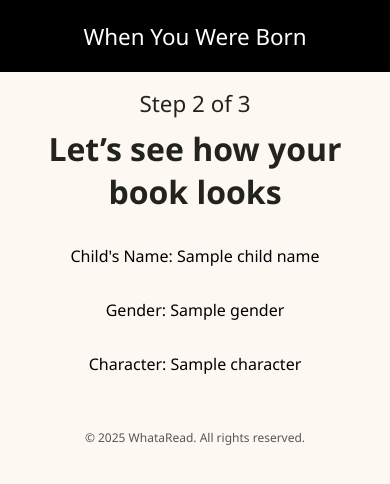
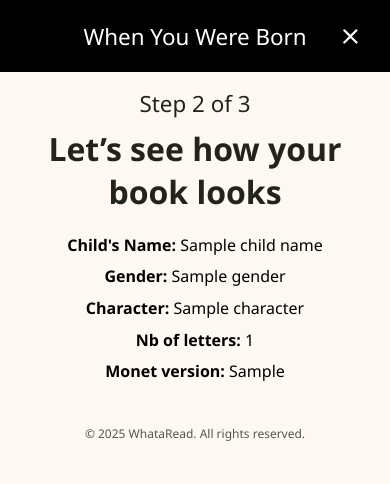
Before and after one commit to Yam971/_interactive-book-app, a Flask app: template templates/preview.html in a window 390 px wide. Shown: the top 484 px of the page. Run offline with Flask 3, Linux system fonts and the light colour scheme; the template is opened without the code that fills it: most values are stand-ins (such as "Sample title", 1, 10 or a date in 2020).

Commit message:
🖼️ Update Preview Page with Requested Fields
### Changes:
- Added the requested fields to the preview page. ✅
- Reduced spacing between lines for a cleaner look. ✂️
- Displayed the selected Monet version along with the total number of letters. 🔢

### Next Steps:
- Ensure proper alignment of new fields.
- Test responsiveness across different screen sizes.

Great improvements for a better user experience! 🚀

```diff
--- a/app.py
+++ b/app.py
@@ -1,6 +1,7 @@
+from flask import Flask, render_template, request, send_from_directory
 import os
 import json
-from flask import Flask, render_template, request, send_from_directory
+import importlib
 
 app = Flask(__name__)
 
@@ -11,42 +12,43 @@
 
 use_new_monet = config["use_new_monet"]
 
-# 2) Depending on config, dynamically import the chosen Monet module
-import importlib
-
+# 2) Dynamically import the chosen Monet module
 if use_new_monet:
-    monet_module_path = config["monet_v0_8_module"]  # e.g. "monet_V0_8.Monet_V0_8"
+    monet_module_path = config["monet_v0_8_module"]
+    monet_version_string = "Monet_V0_8"
 else:
-    monet_module_path = config["monet_v0_7_module"]  # e.g. "monet.Monet_V0_7"
+    monet_module_path = config["monet_v0_7_module"]
+    monet_version_string = "Monet_V0_7"
 
 monet_module = importlib.import_module(monet_module_path)
-
-# We assume the chosen module has a function called generate_background_image
 generate_background_image = monet_module.generate_background_image
 
-
-# The folder where newly generated images are stored (point to old or new output)
+# Set the generated-preview folder based on old/new
 if use_new_monet:
     GENERATED_PREVIEW_FOLDER = config["paths"]["new_output"]
 else:
     GENERATED_PREVIEW_FOLDER = config["paths"]["old_output"]
+
 GENERATED_PREVIEW_FOLDER = os.path.join(os.path.dirname(__file__), GENERATED_PREVIEW_FOLDER)
-
 
 @app.route('/')
 def personalize():
     return render_template('personalize.html')
 
-
 @app.route('/preview')
 def preview():
+    # Grab query parameters
     child_name = request.args.get('child_name')
     gender = request.args.get('gender')
     character = request.args.get('character')
 
     if child_name:
-        # Call the correct Monet function
+        # Call Monet to generate the new image
         generate_background_image(child_name.strip(), config)
+        # Calculate the number of letters (simple approach)
+        nb_letters = len(child_name.strip())
+    else:
+        nb_letters = 0
 
     preview_filename = f"Background_{child_name}.png" if child_name else None
 
@@ -55,14 +57,14 @@
         child_name=child_name,
         gender=gender,
         character=character,
-        preview_filename=preview_filename
+        preview_filename=preview_filename,
+        nb_letters=nb_letters,
+        monet_version=monet_version_string
     )
-
 
 @app.route('/preview-image/<filename>')
 def serve_preview_image(filename):
     return send_from_directory(GENERATED_PREVIEW_FOLDER, filename)
 
-
 if __name__ == '__main__':
     app.run(debug=True)
--- a/templates/preview.html
+++ b/templates/preview.html
@@ -1,34 +1,57 @@
-<!-- templates/preview.html -->
 <!DOCTYPE html>
 <html lang="en">
 <head>
   <meta charset="UTF-8" />
   <meta name="viewport" content="width=device-width,initial-scale=1.0" />
   <title>Preview Your Book</title>
+  <!-- Link to the external CSS -->
   <link rel="stylesheet" href="{{ url_for('static', filename='css/personalize.css') }}">
+  <style>
+    /* Add a small style override for the preview fields to reduce spacing */
+    .preview-field {
+      margin: 0.3em 0; /* Tweak as needed */
+      font-weight: normal; /* We'll set the label itself in <strong> */
+    }
+    .preview-field strong {
+      font-weight: 700; /* Bold for the label text */
+    }
+  </style>
 </head>
 <body>
+  <!-- Header -->
   <div class="personalize-header">
     <span class="header-title">When You Were Born</span>
     <button class="header-close" id="close-button">
-      <!-- SVG removed for brevity -->
+      <svg xmlns="http://www.w3.org/2000/svg" viewBox="0 0 20 20" fill="currentColor" aria-hidden="true">
+        <path d="M6.28 5.22a.75.75 0 00-1.06 1.06L8.94 10l-3.72 3.72a.75.75 0 101.06 1.06L10 11.06l3.72 3.72a.75.75 0 101.06-1.06L11.06 10l3.72-3.72a.75.75 0 00-1.06-1.06L10 8.94 6.28 5.22z"/>
+      </svg>
     </button>
   </div>
 
+  <!-- Main Section -->
   <div class="personalize-form-section">
     <div class="personalize-form-container">
       <h2 class="step-title" style="font-weight: normal;">Step 2 of 3</h2>
       <h3 class="subtitle">Let’s see how your book looks</h3>
 
-      <p>Child's Name: {{ child_name }}</p>
-      <p>Gender: {{ gender }}</p>
-      <p>Character: {{ character }}</p>
+      <!-- Display the data we received from the form, with reduced spacing and bold labels -->
+      <p class="preview-field"><strong>Child's Name:</strong> {{ child_name }}</p>
+      <p class="preview-field"><strong>Gender:</strong> {{ gender }}</p>
+      <p class="preview-field"><strong>Character:</strong> {{ character }}</p>
+
+      <!-- New field: Nb of letters -->
+      <p class="preview-field"><strong>Nb of letters:</strong> {{ nb_letters }}</p>
+
+      <!-- New field: Monet version -->
+      <p class="preview-field"><strong>Monet version:</strong> {{ monet_version }}</p>
 
       {% if preview_filename %}
-        <p>Here is the newly generated background image:</p>
-        <img src="{{ url_for('serve_preview_image', filename=preview_filename) }}"
-             alt="Preview image"
-             style="max-width: 700px; border: 1px solid #ccc;">
+        <p class="preview-field">Here is the newly generated background image:</p>
+        <img
+          class="generated-preview-img"
+          src="{{ url_for('serve_preview_image', filename=preview_filename) }}"
+          alt="Preview image"
+        >
       {% endif %}
     </div>
   </div>
```
Also changed, not shown: monet_V0_8/generated-preview/Background_Marie-Line.png (added), monet_V0_8/generated-preview/Background_Rony Daho.png (added).
